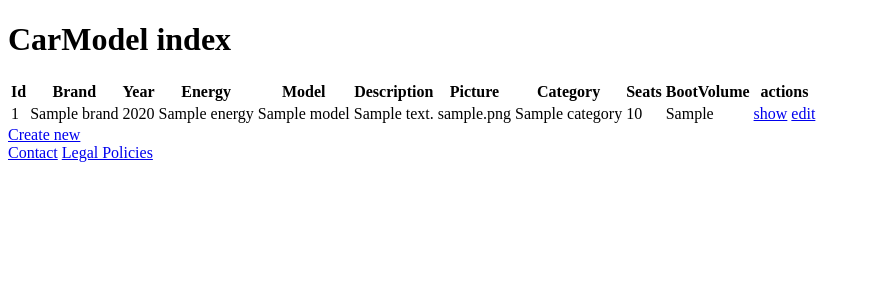
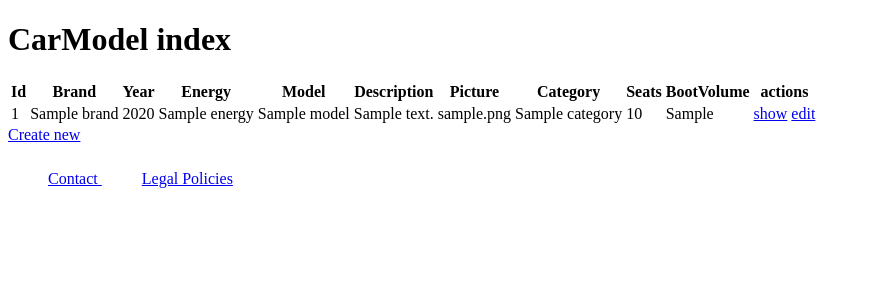
Before and after one commit to jlegrand-79/2023-01-wcs-hackathon-2, a Symfony app: template templates/car_model/index.html.twig in a window 1280 px wide. Shown: the part 250-550 px from the top of the page, without its empty margins (0-871 px from the left). Run offline with Twig, Linux system fonts and the light colour scheme; the template is opened without the code that fills it: most values are stand-ins (such as "Sample title", 1, 10 or a date in 2020); some libraries are stand-ins or nearby versions.

Commit message:
modify the footer

```diff
--- a/assets/styles/app.scss
+++ b/assets/styles/app.scss
@@ -70,3 +70,9 @@ textarea {
     justify-content: center;
 
 }
+
+// footer size
+
+.footer-size {
+    font-size: 2em;
+}
--- a/templates/footer.html.twig
+++ b/templates/footer.html.twig
@@ -2,8 +2,12 @@
 	<div class="col-12 mb-3 mb-0">
 		<div class="card ">
 			<div class="card-body d-flex justify-content-around decoration-none mb-2">
-				<a class="card-title d-flex text-dark text-decoration-none mb-2" href="#">Contact</a>
-				<a class="card-title d-flex text-dark text-decoration-none mb-2" href="#">Legal Policies</a>
+				<a class="card-title d-flex text-light text-decoration-none mb-2 ms-5 footer-size" href="#">
+				<img src="{{ asset('build/images/envelope-fill 1.png') }}" alt="Autonoom-logo" width="40" height="40" class="me-3">Contact
+				</a>
+				<a class="card-title d-flex text-light text-decoration-none mb-2 footer-size" href="#">
+				<img src="{{ asset('build/images/briefcase-fill 1.png') }}" alt="Autonoom-logo" width="40" class="me-3" height="40">Legal Policies
+				</a>
 			</div>
 		</div>
 	</div>
--- a/templates/home/index.html.twig
+++ b/templates/home/index.html.twig
@@ -5,13 +5,13 @@
 	<div id="carouselExampleSlidesOnly" class="carousel slide" data-bs-ride="carousel">
 		<div class="carousel-inner">
 			<div class="carousel-item active">
-				<img src="{{ asset('build/images/voiture.jpg') }}" class="d-block w-100" width="640" height="400" alt="voiture">
+				<img src="{{ asset('build/images/traveller.png') }}" class="d-block w-100" alt="utilitaire">
 			</div>
 			<div class="carousel-item">
-				<img src="{{ asset('build/images/utilitaire.png') }}" class="d-block w-100" width="640" height="400" alt="utilitaire">
+				<img src="{{ asset('build/images/mg5.png') }}" class="d-block w-100" alt="voiture citadine">
 			</div>
 			<div class="carousel-item">
-				<img src="..." class="d-block w-100" alt="...">
+				<img src="{{ asset('build/images/twizy-45.png') }}" class="d-block w-100" alt="voiture sans permis">
 			</div>
 		</div>
 	</div>
```
Also changed, not shown: assets/images/briefcase-fill 1.png (added), assets/images/envelope-fill 1.png (added).
